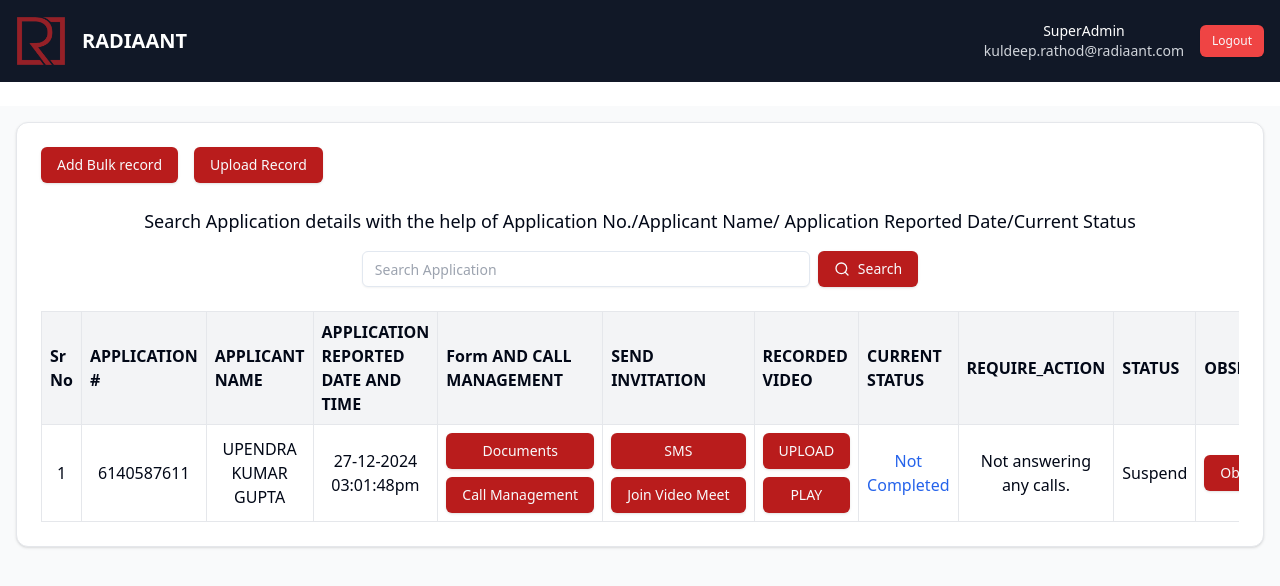
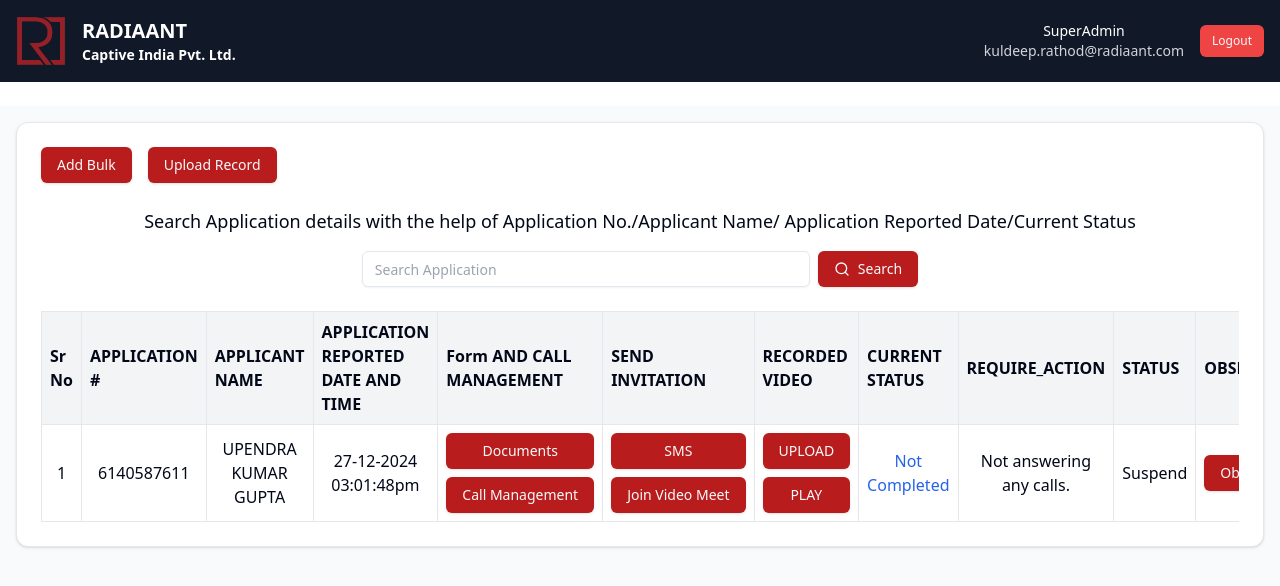
Before and after one commit to HUZEFAGIT/Insure-Meet, a React (Create React App) app: page / in a window 1280 px wide. Shown: the top 586 px of the page. Built offline with nearby package versions, Linux system fonts and the light colour scheme.

Commit message:
new changes

```diff
--- a/src/components/common/Header.jsx
+++ b/src/components/common/Header.jsx
@@ -8,7 +8,11 @@ const Header = () => {
         <div className="flex justify-between items-center bg-gray-900 text-white p-4 mb-6">
             <div className="flex items-center space-x-4">
                 <img src={RLogo} width={50}></img>
-                <div className="text-xl font-semibold">RADIAANT</div>
+                <div className="flex flex-col text-left">
+                    <div className="text-xl font-semibold">RADIAANT</div>
+                    <div className="text-sm font-semibold">Captive India Pvt. Ltd.</div>
+                </div>
+
             </div>
             <div className="flex items-center space-x-4">
                 <div className="text-sm">
--- a/src/pages/Homepage.jsx
+++ b/src/pages/Homepage.jsx
@@ -26,7 +26,7 @@ const Homepage = () => {
         <CardContent className="p-6">
           {/* Action Buttons */}
           <div className="flex gap-4 mb-6">
-            <Button className="bg-red-700 hover:bg-red-800">Add Bulk record</Button>
+            <Button className="bg-red-700 hover:bg-red-800">Add Bulk</Button>
             <Button className="bg-red-700 hover:bg-red-800">Upload Record</Button>
           </div>
 
```
